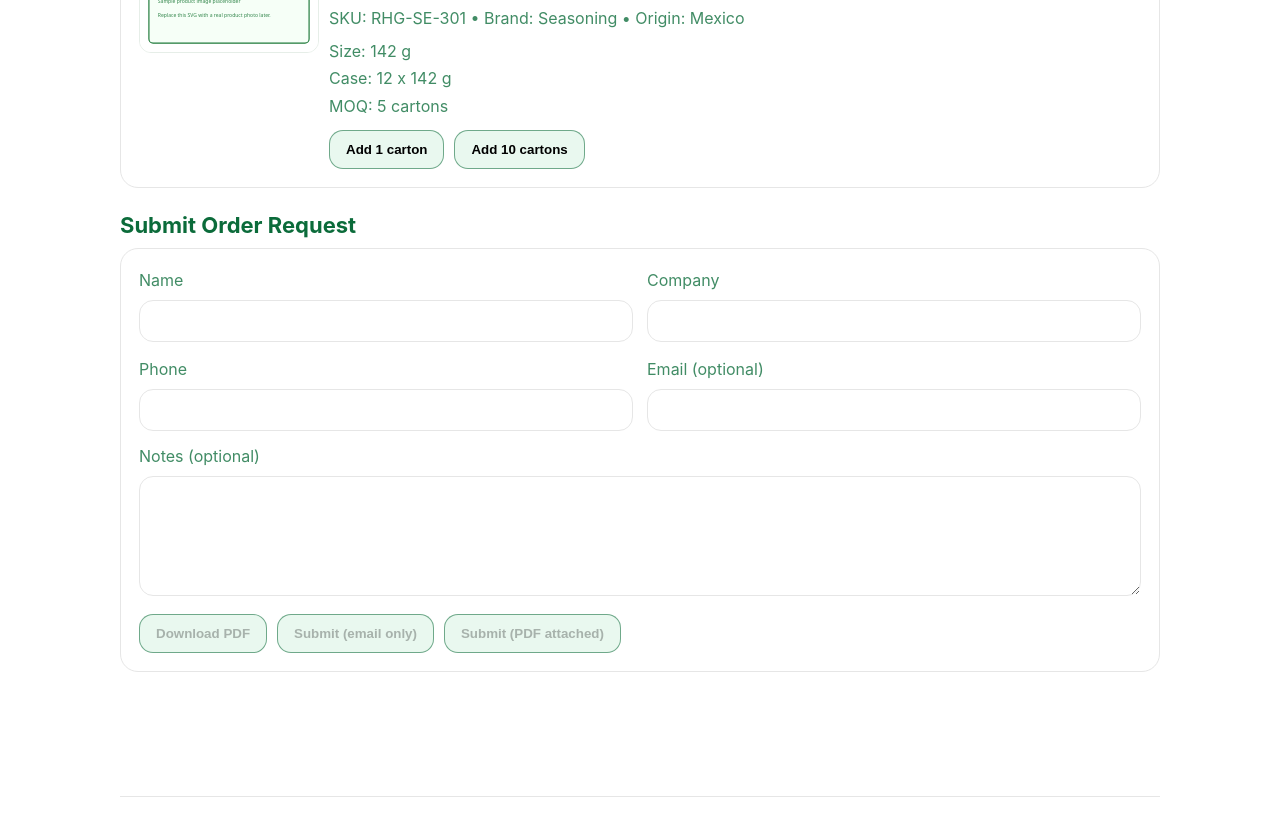
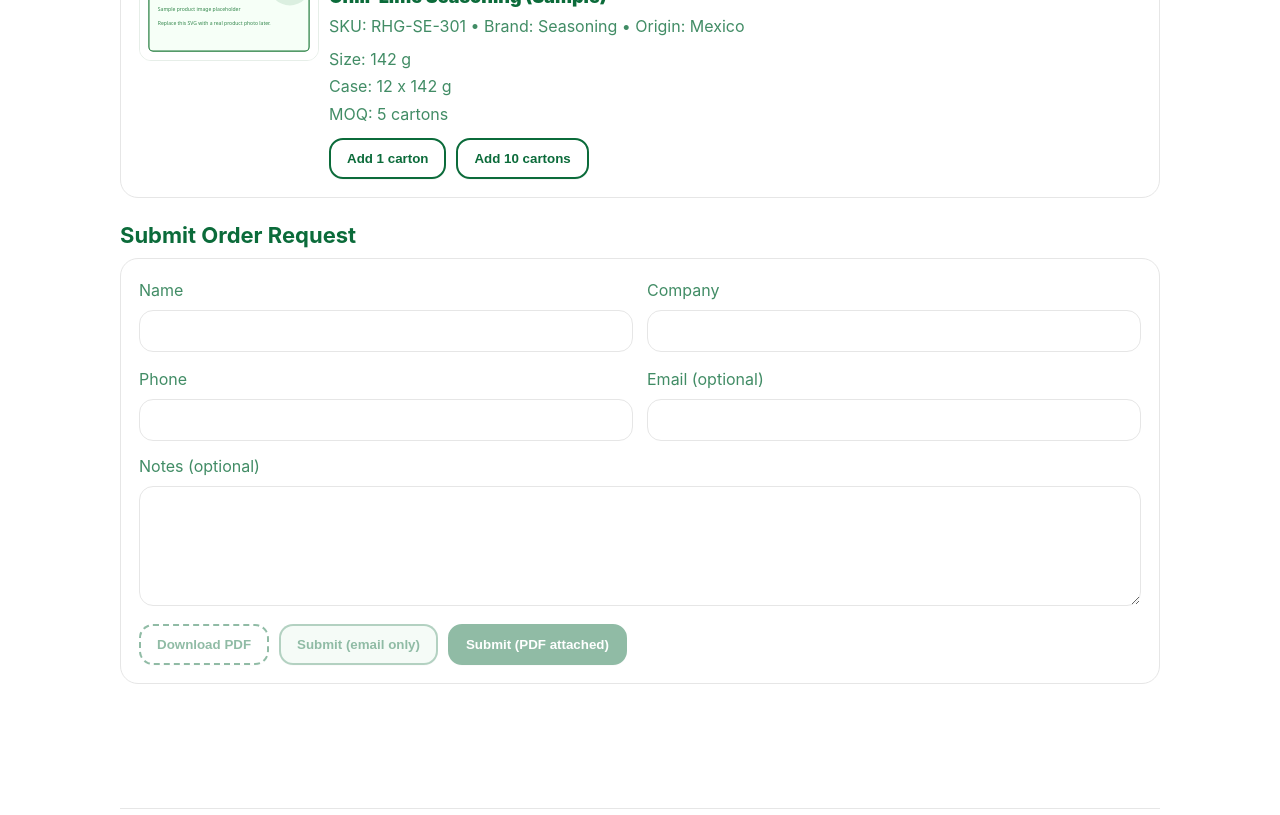
Before and after one commit to noor7me/RisingHornGroup, a Next.js app: page /order in a window 1280 px wide. Shown: the part 1440-2255 px from the top of the page. Built offline with nearby package versions, Linux system fonts and the light colour scheme.

Commit message:
Button colors improved

```diff
--- a/app/order/page.tsx
+++ b/app/order/page.tsx
@@ -376,7 +376,7 @@ export default function OrderPage() {
           <div style={{ display: "flex", gap: 10, flexWrap: "wrap", marginTop: 14, alignItems: "center" }}>
             <button
               type="button"
-              className="button"
+              className="button buttonGhost"
               onClick={downloadPdf}
               disabled={cart.length === 0}
             >
@@ -384,13 +384,13 @@ export default function OrderPage() {
             </button>
             <button
               type="button"
-              className="button"
+              className="button buttonSecondary"
               onClick={(e) => submit(e as any, false)}
               disabled={status === "sending" || cart.length === 0}
             >
               Submit (email only)
             </button>
-            <button type="submit" className="button" disabled={status === "sending" || cart.length === 0}>
+            <button type="submit" className="button buttonPrimary" disabled={status === "sending" || cart.length === 0}>
               Submit (PDF attached)
             </button>
             {status === "sent" ? <span className="p" style={{ margin: 0 }}>Sent! We will respond soon.</span> : null}
--- a/styles/globals.css
+++ b/styles/globals.css
@@ -39,11 +39,22 @@ a{color:inherit;text-decoration:none}
   border-radius:14px;
   padding:11px 16px;
   font-weight:700;
-  border:1px solid rgba(11,107,58,.55);
-  background:var(--green-100);
+  border:2px solid var(--green);
+  background:#fff;
+  color:var(--green);
   cursor:pointer;
+  box-shadow:0 1px 0 rgba(0,0,0,.04);
 }
-.button:hover{filter:brightness(0.98)}
+.button:hover{background:var(--green-100)}
+.button:active{transform:translateY(1px)}
+.button:disabled{opacity:.45;cursor:not-allowed}
+
+.buttonPrimary{background:var(--green);color:#fff;border-color:var(--green)}
+.buttonPrimary:hover{filter:brightness(.96)}
+
+.buttonSecondary{background:var(--green-100);color:var(--green);border-color:rgba(11,107,58,.65)}
+
+.buttonGhost{background:transparent;border-style:dashed}
 .badge{
   display:inline-block;
   font-weight:700;
```
Also changed, not shown: 1 other file (tests, documents, lock files or other folders).
